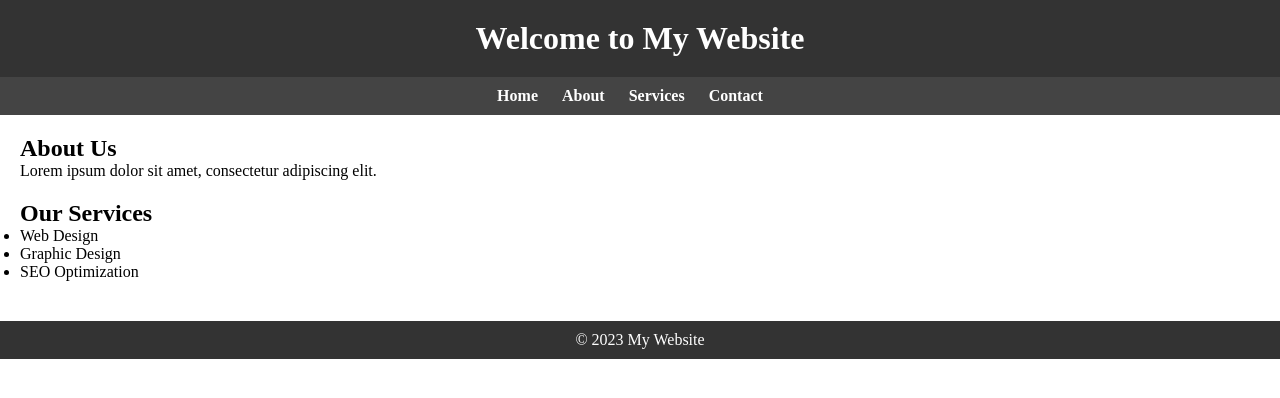
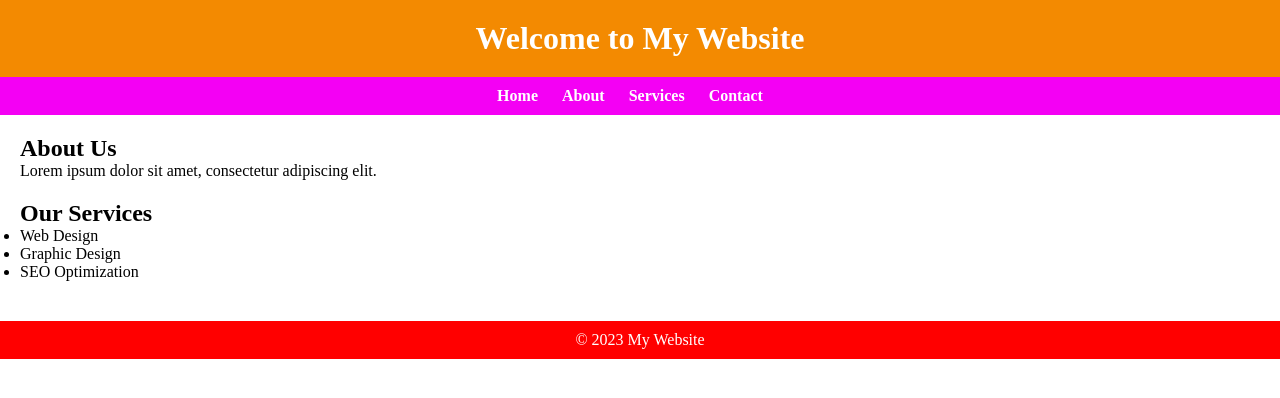
Before and after one commit to shypple/simple-page, a plain HTML site: page index.html in a window 1280 px wide. Drawn offline with Linux system fonts and the light colour scheme.

Commit message:
SHP-2 - Update the background-color
The application was a bit boring so we needed to update the colors to be a bit more fun. It was hard work, but worth it.

```diff
--- a/style.css
+++ b/style.css
@@ -6,7 +6,7 @@ body, h1, h2, p, ul {
 
 /* Style the header */
 header {
-    background-color: #333;
+    background-color: #f38a01;
     color: #fff;
     text-align: center;
     padding: 20px;
@@ -15,7 +15,7 @@ header {
 /* Style the navigation menu */
 nav ul {
     list-style-type: none;
-    background-color: #444;
+    background-color: #f400f4;
     text-align: center;
     padding: 10px;
 }
@@ -42,7 +42,7 @@ section {
 
 /* Style the footer */
 footer {
-    background-color: #333;
+    background-color: #ff0000;
     color: #fff;
     text-align: center;
     padding: 10px;
```
